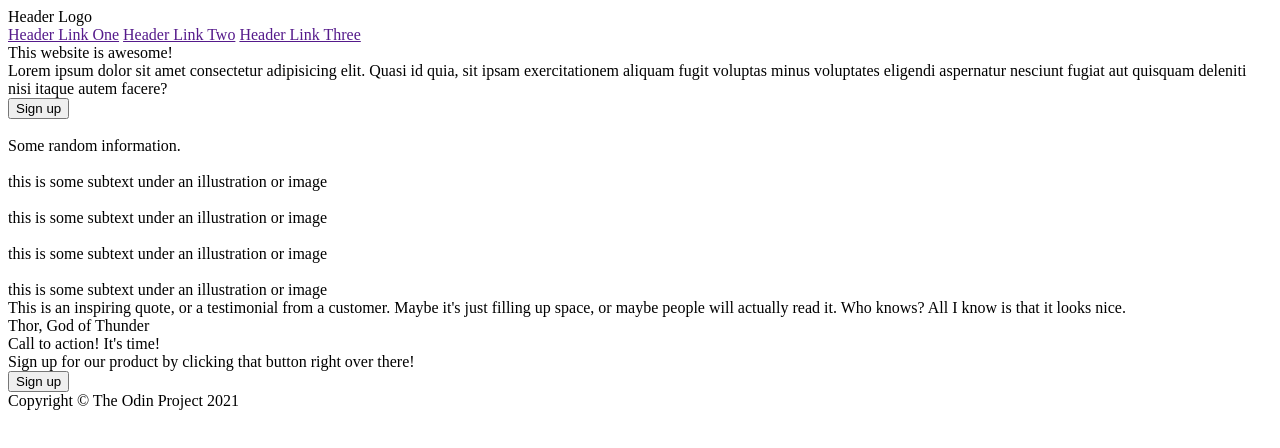
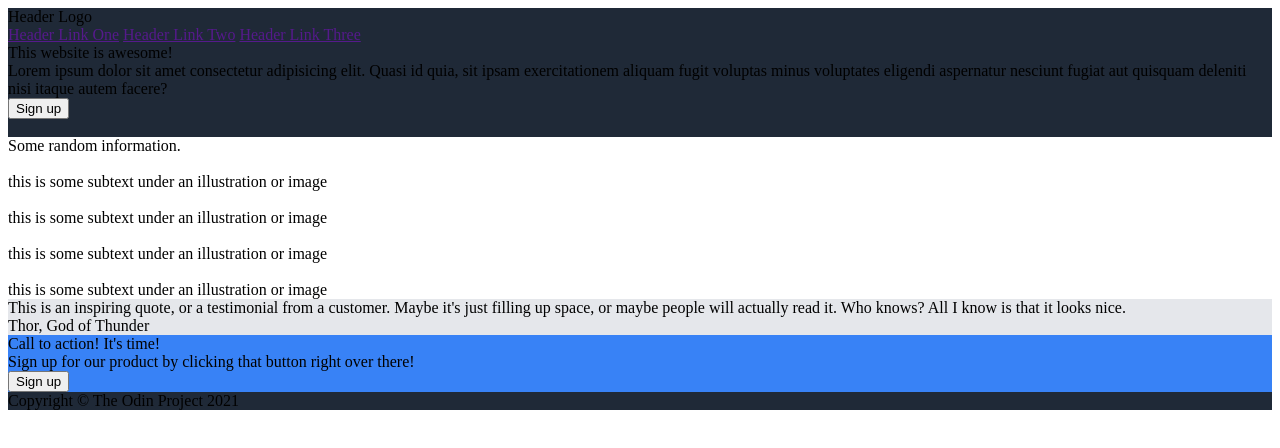
Before and after one commit to jbhumph/landing-page, a plain HTML site: page index.html in a window 1280 px wide. Drawn offline with Linux system fonts and the light colour scheme.

Commit message:
Implemented basic CSS structure.

```diff
--- a/index.html
+++ b/index.html
@@ -4,7 +4,7 @@
     <meta charset="UTF-8">
     <meta name="viewport" content="width=device-width, initial-scale=1.0">
     <title>Document</title>
-    <link rel="stylesheet" href="styles.css">
+    <link rel="stylesheet" href="style.css">
 </head>
 <body>
     <div class="header">
--- a/style.css
+++ b/style.css
@@ -0,0 +1,33 @@
+body {
+    display: flex;
+    flex-direction: column;
+    justify-content: space-between;
+}
+
+.header {
+    background-color: #1f2937;
+}
+
+.hero {
+    background-color: #1f2937;
+}
+
+.info {
+
+}
+
+.quote {
+    background-color: #e5e7eb;
+}
+
+.action {
+
+}
+
+.box {
+    background-color: #3882f6;
+}
+
+.footer {
+    background-color: #1f2937;
+}
```
